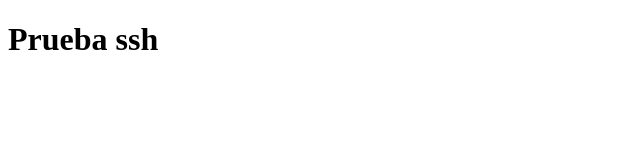
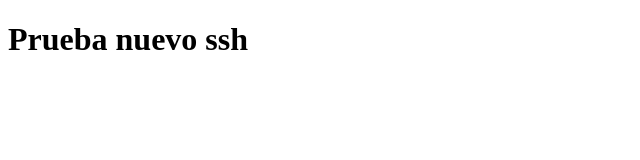
Before and after one commit to danielmoret/practice, a plain HTML site: page index.html in a window 1280 px wide. Shown: the whole page, without its empty margins (0-640 px from the left). Drawn offline with Linux system fonts and the light colour scheme.

Commit message:
chore: test ssh

```diff
--- a/index.html
+++ b/index.html
@@ -7,6 +7,6 @@
     <title>SSH</title>
   </head>
   <body>
-    <h1>Prueba ssh</h1>
+    <h1>Prueba nuevo ssh</h1>
   </body>
 </html>
```
